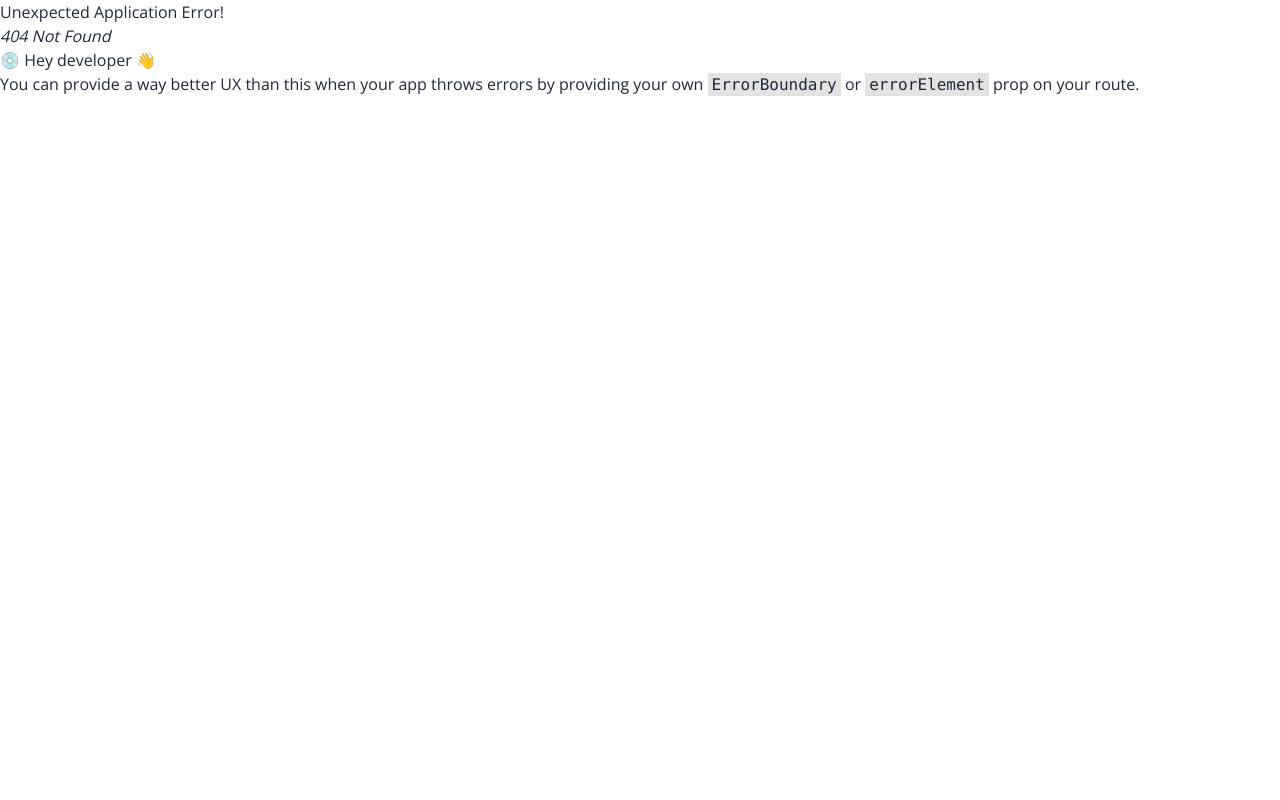
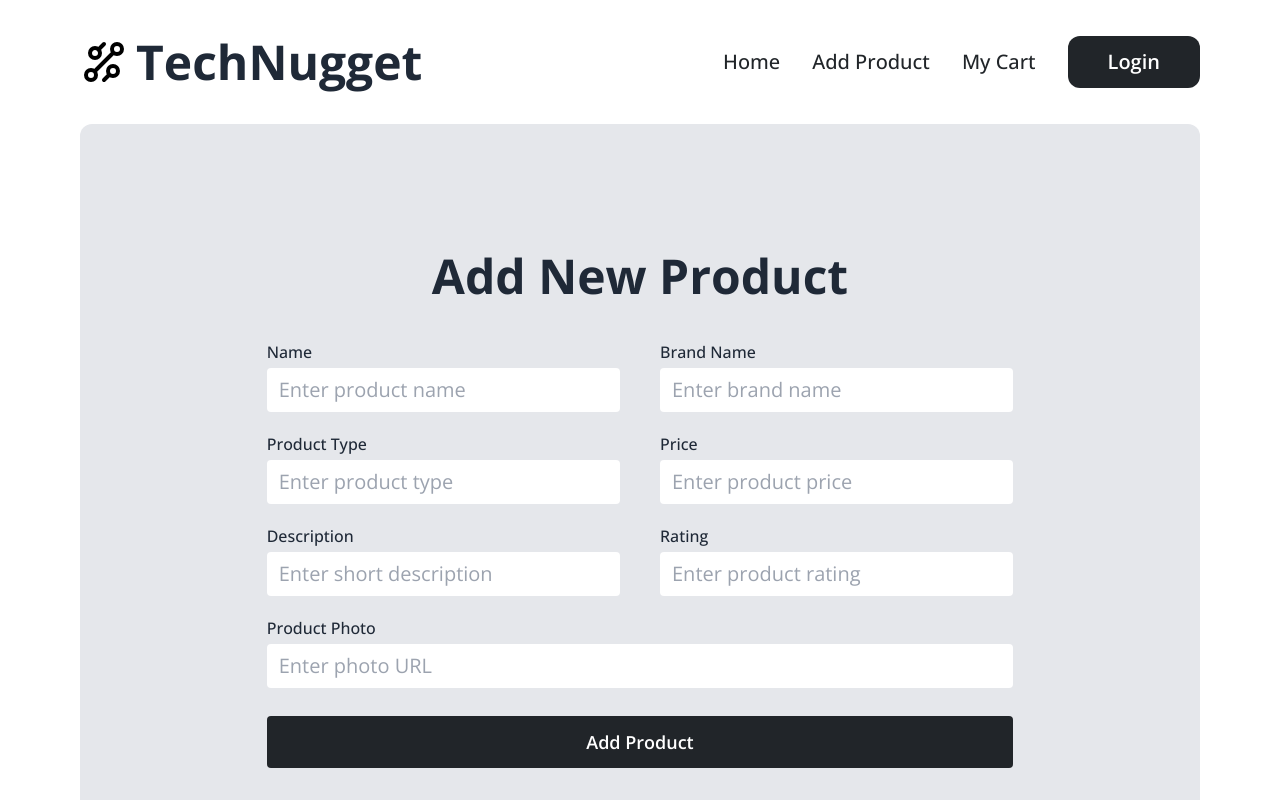
Before and after one commit to tanvir0908/react-tech-nugget, a React (Vite) app in the folder TechNugget/: page /addProduct in a window 1280 px wide. Before the commit this address had no page. Shown: the top 800 px of the page. Built offline with nearby package versions, Linux system fonts and the light colour scheme.

Commit message:
Products by brand name page added

```diff
--- a/TechNugget/package.json
+++ b/TechNugget/package.json
@@ -16,7 +16,8 @@
     "react-dom": "^18.2.0",
     "react-icons": "^4.11.0",
     "react-router-dom": "^6.17.0",
-    "sort-by": "^1.2.0"
+    "sort-by": "^1.2.0",
+    "sweetalert2": "^11.7.32"
   },
   "devDependencies": {
     "@types/react": "^18.2.15",
--- /dev/null
+++ b/TechNugget/src/components/AddProduct/AddProduct.jsx
@@ -0,0 +1,148 @@
+import Swal from "sweetalert2";
+
+export default function AddProduct() {
+  const handleAddProduct = (e) => {
+    e.preventDefault();
+
+    const form = e.target;
+    const userBrandName = form.brandName.value;
+
+    const name = form.name.value;
+    const brandName = userBrandName.toLowerCase();
+    const type = form.type.value;
+    const price = form.price.value;
+    const description = form.description.value;
+    const rating = form.rating.value;
+    const photo = form.photo.value;
+
+    const newProduct = {
+      name,
+      brandName,
+      type,
+      price,
+      description,
+      rating,
+      photo,
+    };
+    console.log(newProduct);
+
+    // send data to the server
+    fetch("http://localhost:5000/products", {
+      method: "POST",
+      headers: {
+        "content-type": "application/json",
+      },
+      body: JSON.stringify(newProduct),
+    })
+      .then((res) => res.json())
+      .then((data) => {
+        if (data.insertedId) {
+          // Sweet Alert
+          const Toast = Swal.mixin({
+            toast: true,
+            position: "top-end",
+            showConfirmButton: false,
+            timer: 3000,
+            timerProgressBar: true,
+            didOpen: (toast) => {
+              toast.addEventListener("mouseenter", Swal.stopTimer);
+              toast.addEventListener("mouseleave", Swal.resumeTimer);
+            },
+          });
+          Toast.fire({
+            icon: "success",
+            title: "Product added successfully",
+          });
+
+          //   reset form data
+          form.reset();
+        }
+      });
+  };
+
+  return (
+    <div className="py-32  rounded-xl bg-gray-200 mb-10 mx-20">
+      <h2 className="text-5xl font-bold text-center">Add New Product</h2>
+      <form className="mx-auto mt-10" onSubmit={handleAddProduct}>
+        <div className="flex gap-10 w-2/3 mx-auto">
+          <div className="flex flex-col w-full">
+            <span className="font-medium mb-1">Name</span>
+            <input
+              className="px-3 py-2 rounded text-xl"
+              type="text"
+              name="name"
+              placeholder="Enter product name"
+            />
+          </div>
+          <div className="flex flex-col w-full">
+            <span className="font-medium mb-1">Brand Name</span>
+            <input
+              className="px-3 py-2 rounded text-xl"
+              type="text"
+              name="brandName"
+              placeholder="Enter brand name"
+            />
+          </div>
+        </div>
+        <div className="flex gap-10 my-5 w-2/3 mx-auto">
+          <div className="flex flex-col w-full">
+            <span className="font-medium mb-1">Product Type</span>
+            <input
+              className="px-3 py-2 rounded text-xl"
+              type="text"
+              name="type"
+              placeholder="Enter product type"
+            />
+          </div>
+          <div className="flex flex-col w-full">
+            <span className="font-medium mb-1">Price</span>
+            <input
+              className="px-3 py-2 rounded text-xl"
+              type="text"
+              name="price"
+              placeholder="Enter product price"
+            />
+          </div>
+        </div>
+        <div className="flex gap-10 w-2/3 mx-auto">
+          <div className="flex flex-col w-full">
+            <span className="font-medium mb-1">Description</span>
+            <input
+              className="px-3 py-2 rounded text-xl"
+              type="text"
+              name="description"
+              placeholder="Enter short description"
+            />
+          </div>
+          <div className="flex flex-col w-full">
+            <span className="font-medium mb-1">Rating</span>
+            <input
+              className="px-3 py-2 rounded text-xl"
+              type="number"
+              max={5}
+              min={1}
+              name="rating"
+              placeholder="Enter product rating"
+            />
+          </div>
+        </div>
+        <div className="flex-col flex mx-auto w-2/3 my-5">
+          <span className="font-medium mb-1">Product Photo</span>
+          <input
+            className="px-3 py-2 rounded text-xl"
+            type="text"
+            name="photo"
+            placeholder="Enter photo URL"
+          />
+        </div>
+        <div className="mx-auto w-2/3">
+          <input
+            className="bg-[#212529] mt-2 cursor-pointer text-white text-lg w-full font-semibold py-3 rounded"
+            type="submit"
+            value="Add Product"
+          />
+        </div>
+      </form>
+    </div>
+  );
+}
--- /dev/null
+++ b/TechNugget/src/components/Advertise/Advertise.jsx
@@ -0,0 +1,48 @@
+export default function Advertise() {
+  return (
+    <div className="carousel w-full h-[80vh]">
+      <div id="slide1" className="carousel-item relative w-full">
+        <img
+          src="https://d2oto3d7z6t29c.cloudfront.net/entries/transformed/22/62/702639_413b9fb091ec45c7bb5da43bbaaa666e.jpeg"
+          className="w-full"
+        />
+        <div className="absolute flex justify-between transform -translate-y-1/2 left-5 right-5 top-1/2">
+          <a href="#slide4" className="btn btn-circle">
+            ❮
+          </a>
+          <a href="#slide2" className="btn btn-circle">
+            ❯
+          </a>
+        </div>
+      </div>
+      <div id="slide2" className="carousel-item relative w-full">
+        <img
+          src="https://d2oto3d7z6t29c.cloudfront.net/entries/transformed/22/62/702639_413b9fb091ec45c7bb5da43bbaaa666e.jpeg"
+          className="w-full"
+        />
+        <div className="absolute flex justify-between transform -translate-y-1/2 left-5 right-5 top-1/2">
+          <a href="#slide1" className="btn btn-circle">
+            ❮
+          </a>
+          <a href="#slide3" className="btn btn-circle">
+            ❯
+          </a>
+        </div>
+      </div>
+      <div id="slide3" className="carousel-item relative w-full">
+        <img
+          src="https://d2oto3d7z6t29c.cloudfront.net/entries/transformed/22/62/702639_413b9fb091ec45c7bb5da43bbaaa666e.jpeg"
+          className="w-full"
+        />
+        <div className="absolute flex justify-between transform -translate-y-1/2 left-5 right-5 top-1/2">
+          <a href="#slide2" className="btn btn-circle">
+            ❮
+          </a>
+          <a href="#slide1" className="btn btn-circle">
+            ❯
+          </a>
+        </div>
+      </div>
+    </div>
+  );
+}
--- a/TechNugget/src/components/Banner/Banner.jsx
+++ b/TechNugget/src/components/Banner/Banner.jsx
@@ -2,7 +2,7 @@
 
 export default function Banner() {
   return (
-    <div className="mt-20 md:flex py-32 px-10 justify-center items-center gap-5 mx-0 md:mx-20 bg-gray-100 rounded-xl">
+    <div className="md:flex py-32 px-10 justify-center items-center gap-5 mx-0 md:mx-20 bg-gray-100 rounded-xl">
       <div className="flex-1 md:pl-32 text-gray-600">
         <h2 className="text-4xl font-semibold leading-relaxed">
           We are <span className="font-bold text-black">Tech Experts</span>. We
--- a/TechNugget/src/components/BrandName.jsx/BrandName.jsx
+++ b/TechNugget/src/components/BrandName.jsx/BrandName.jsx
@@ -1,4 +1,5 @@
 import { useEffect, useState } from "react";
+import { Link } from "react-router-dom";
 
 export default function BrandName() {
   const [brandNames, setBrandNames] = useState([]);
@@ -20,9 +21,11 @@ export default function BrandName() {
               src={names.image}
               alt=""
             />
-            <h2 className="text-3xl font-semibold text-center my-5">
-              {names.name}
-            </h2>
+            <Link to={`/products/${names.name.toLowerCase()}`}>
+              <h2 className="text-3xl font-semibold text-center my-5">
+                {names.name}
+              </h2>
+            </Link>
           </div>
         ))}
       </div>
--- /dev/null
+++ b/TechNugget/src/components/BrandProducts/BrandProducts.jsx
@@ -0,0 +1,47 @@
+import { useLoaderData } from "react-router-dom";
+import Advertise from "../Advertise/Advertise";
+
+export default function BrandProducts() {
+  const products = useLoaderData();
+
+  //   Normal Case Brand Name
+  let name = "Sorry No Products Available";
+  if (products.length > 0) {
+    name = products[0].brandName;
+    let name1 = name[0];
+    name1 = name1.toUpperCase();
+    const name2 = name.slice(1);
+    name = name1 + name2;
+  }
+
+  console.log(name);
+
+  return (
+    <div className={`my-20 mx-20`}>
+      <Advertise />
+      <h2 className="text-6xl font-bold text-center mb-16">
+        {products.length ? `${name}` : `${name}`}
+      </h2>
+      <div className="grid grid-cols-1 md:grid-cols-2 gap-10">
+        {products.map((product) => (
+          <div key={product._id} className="flex items-center mx-auto gap-5">
+            <img src={product.photo} alt="" />
+            <div className="text-2xl font-semibold">
+              <p className="">
+                Product Name:{" "}
+                <span className="text-gray-500">{product.name}</span>
+              </p>
+              <p>
+                Brand Name:{" "}
+                <span className="text-gray-500">{product.brandName}</span>
+              </p>
+              <p>
+                Price: <span className="text-gray-500">${product.price}</span>
+              </p>
+            </div>
+          </div>
+        ))}
+      </div>
+    </div>
+  );
+}
--- a/TechNugget/src/components/Home/Home.jsx
+++ b/TechNugget/src/components/Home/Home.jsx
@@ -4,7 +4,6 @@ import BrandName from "../BrandName.jsx/BrandName";
 export default function Home() {
   return (
     <div>
-      <h2>This is home</h2>
       <Banner />
       <BrandName />
     </div>
--- a/TechNugget/src/components/Navbar/Navbar.jsx
+++ b/TechNugget/src/components/Navbar/Navbar.jsx
@@ -7,9 +7,9 @@ export default function Navbar() {
   const [open, setOpen] = useState(false);
 
   return (
-    <div className="w-full fixed">
+    <div className="w-full py-5">
       <div className="md:flex items-center justify-between bg-white py-4 md:px-20 px-5">
-        <div className="font-bold text-3xl md:text-4xl cursor-pointer ">
+        <div className="font-bold text-3xl md:text-5xl cursor-pointer ">
           <Link className="flex items-center gap-2">
             <GrTechnology />
             <span>TechNugget</span>
@@ -30,12 +30,12 @@ export default function Navbar() {
             <NavLink>Home</NavLink>
           </li>
           <li className="text-[#212529] md:ml-8 my-3 md:my-0">
-            <NavLink>Add Product</NavLink>
+            <NavLink to={"/addProduct"}>Add Product</NavLink>
           </li>
           <li className="text-[#212529] md:ml-8 mb-3 md:mb-0">
             <NavLink>My Cart</NavLink>
           </li>
-          <button className="bg-[#212529] text-white md:ml-8 font-semibold px-10 py-2 rounded-xl duration-500 md:static">
+          <button className="bg-[#212529] text-white md:ml-8 font-semibold px-10 py-3 rounded-xl duration-500 md:static">
             Login
           </button>
         </ul>
--- a/TechNugget/src/main.jsx
+++ b/TechNugget/src/main.jsx
@@ -4,6 +4,8 @@ import "./index.css";
 import { createBrowserRouter, RouterProvider } from "react-router-dom";
 import Root from "./components/Root/Root";
 import Home from "./components/Home/Home";
+import AddProduct from "./components/AddProduct/AddProduct";
+import BrandProducts from "./components/BrandProducts/BrandProducts";
 
 const router = createBrowserRouter([
   {
@@ -14,6 +16,16 @@ const router = createBrowserRouter([
         path: "/",
         element: <Home />,
       },
+      {
+        path: "/addProduct",
+        element: <AddProduct />,
+      },
+      {
+        path: "/products/:id",
+        element: <BrandProducts />,
+        loader: ({ params }) =>
+          fetch(`http://localhost:5000/products/${params.id}`),
+      },
     ],
   },
 ]);
```
Also changed, not shown: 1 other file (tests, documents, lock files or other folders).
